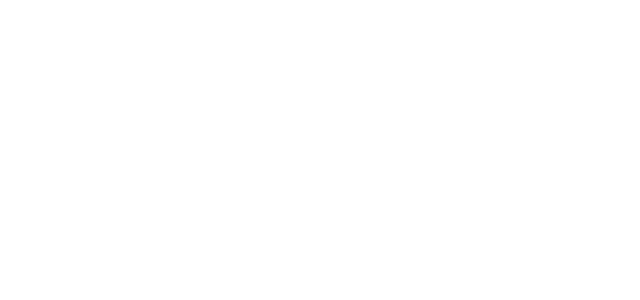
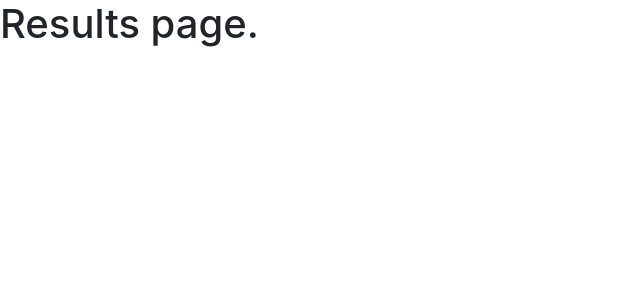
Before and after one commit to rgl10d/poke-prices, a React (Create React App) app in the folder client/: page /results in a window 1280 px wide. Shown: the top 300 px of the page, without its empty margins (0-640 px from the left). Built offline with nearby package versions, Linux system fonts and the light colour scheme.

Commit message:
added results page to shift over search results and set name on details page

```diff
--- a/client/src/App.js
+++ b/client/src/App.js
@@ -3,6 +3,7 @@ import { BrowserRouter as Router, Route, Switch } from "react-router-dom";
 import Details from "./containers/Details/Details.jsx";
 import Home from "./containers/Home/Home.jsx";
 import Search from "./containers/Search/Search.jsx";
+import Results from "./containers/Results/Results.jsx";
 
 function App() {
   return (
@@ -10,6 +11,7 @@ function App() {
       <Switch>
         <Route exact path="/" component={Home} />
         <Route exact path="/search" component={Search} />
+        <Route exact path="/results" component={Results} />
         <Route exact path="/details/:id" component={Details} />
       </Switch>
     </Router>
--- a/client/src/containers/Details/Details.jsx
+++ b/client/src/containers/Details/Details.jsx
@@ -11,6 +11,7 @@ const Details = () => {
   const [seeLarge, setSeeLarge] = useState(false);
   const [pokedexNumber, setPokedexNumber] = useState([]);
   const [types, setTypes] = useState([]);
+  const [cardSet, setCardSet] = useState([]);
   const [attacks, setAttacks] = useState([]);
   const [totalNumber, setTotalNumber] = useState([]);
   const [releaseDate, setReleaseDate] = useState([]);
@@ -33,6 +34,7 @@ const Details = () => {
         setCardDetail(response.data.data);
         setTotalNumber(response.data.data.set.printedTotal);
         setReleaseDate(response.data.data.set.releaseDate);
+        setCardSet(response.data.data.set.name);
       })
       .catch((err) => {
         console.log(err);
@@ -70,13 +72,14 @@ const Details = () => {
           />
         </dialog>
       )}
-      <p>Artist: {cardDetail.artist}</p>
+      <p>Set: {cardSet}</p>
       <p>
         Number in set: {cardDetail.number}/{totalNumber}
       </p>
       <p>Released: {releaseDate}</p>
       <p>Rarity: {cardDetail.rarity}</p>
       <p>HP: {cardDetail.hp}</p>
+      <p>Artist: {cardDetail.artist}</p>
       <p>{cardDetail.flavorText}</p>
       <p>Pokdex Number: {pokedexNumber}</p>
       {types.map((types) => {
--- /dev/null
+++ b/client/src/containers/Results/Results.jsx
@@ -0,0 +1,11 @@
+import React from 'react';
+
+const Results = () => {
+    return (
+        <div>
+            <h1>Results page.</h1>
+        </div>
+    );
+};
+
+export default Results;
```
Also changed, not shown: client/src/containers/Results/Results.css (added).
